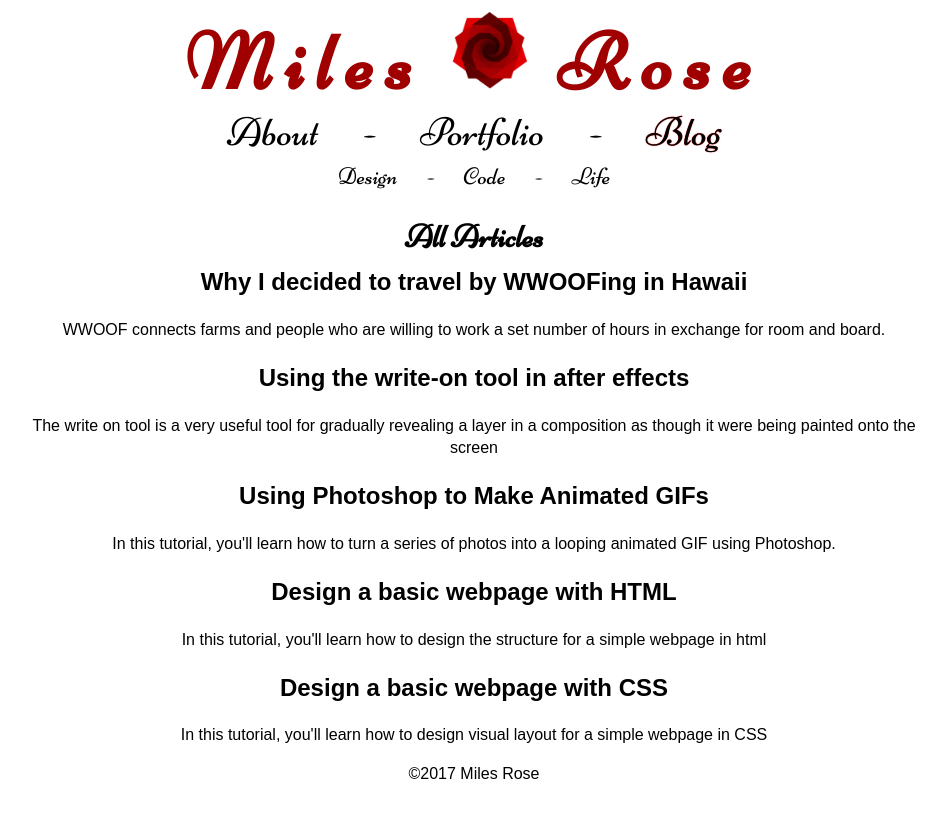
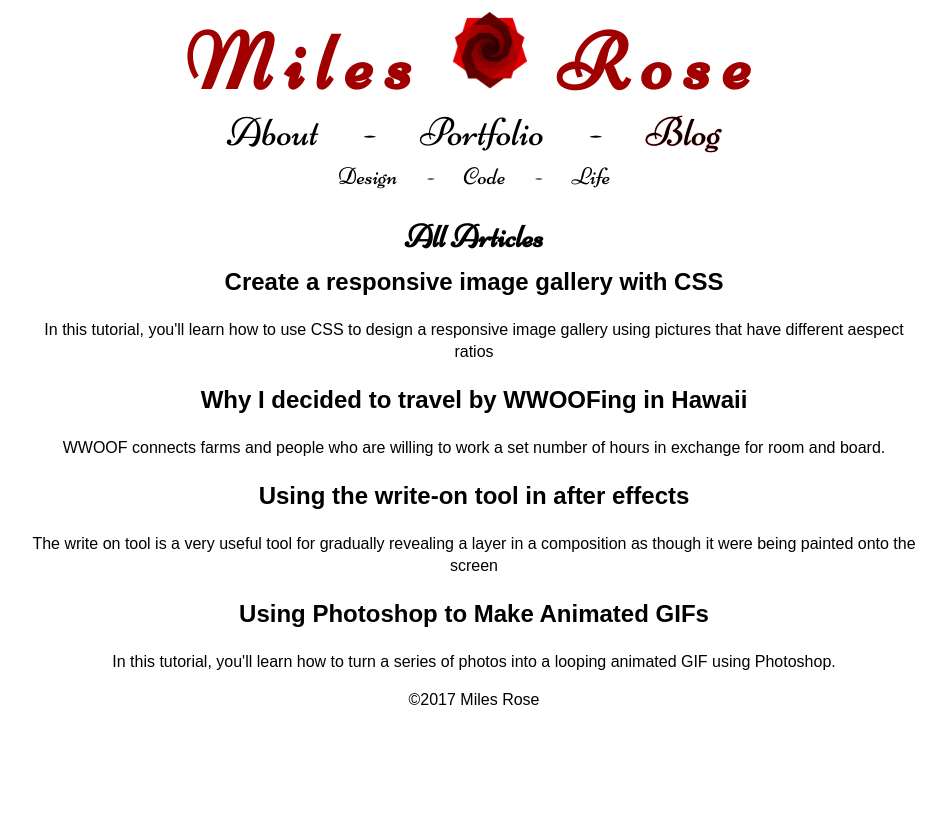
Before and after one commit to MilesOfRoses/my-jekyll, a Jekyll site: the page built from blog.html, in a window 1280 px wide. Shown: the top 818 px of the page, without its empty margins (166-1112 px from the left). Built offline with Jekyll 4.4.1, drawn with Linux system fonts in a browser that asks for light colours.

Commit message:
removed reicon link in html head of default layout

```diff
--- a/_layouts/default.html
+++ b/_layouts/default.html
@@ -7,8 +7,7 @@
 	<link href="{{site.baseurl}}/css/responsive-gallery.css" rel="stylesheet">
 	<meta name="description" content="{{page.meta}}">
 	<meta name="viewport" content="width=device-width, initial-scale=1.0">
-	<link rel="icon" href="favicon.ico"/>
-	<link rel="shortcut icon" href="favicon.ico" type="image/x-icon"/>
+
 </head>
 <body>
 <header>
--- a/_posts/code/2017-01-02-basic-html.md
+++ /dev/null
@@ -1,8 +0,0 @@
----
-layout: blog-article
-title: Design a basic webpage with HTML
-meta: In this tutorial, you'll learn how to design the structure for a simple webpage in html
-category: code
----
-
-In this tutorial, you'll learn how to design a simple webpage in html. In the next post, I'll show you how to style the webpage using CSS
--- a/_posts/code/2017-01-02-basic-css.md
+++ b/_posts/code/2017-01-06-css-gallery.md
@@ -1,7 +1,7 @@
 ---
 layout: blog-article
-title: Design a basic webpage with CSS
-meta: In this tutorial, you'll learn how to design visual layout for a simple webpage in CSS
+title: Create a responsive image gallery with CSS
+meta: In this tutorial, you'll learn how to use CSS to design a responsive image gallery using pictures that have different aespect ratios
 category: code
 ---
 
--- a/css/common.css
+++ b/css/common.css
@@ -212,6 +212,7 @@
 
 	.job-titles{
 		font-size:.7rem;
+		margin-top: 15px
 	}
 
 	#headshot {
```
Also changed, not shown: favicon.ico.
